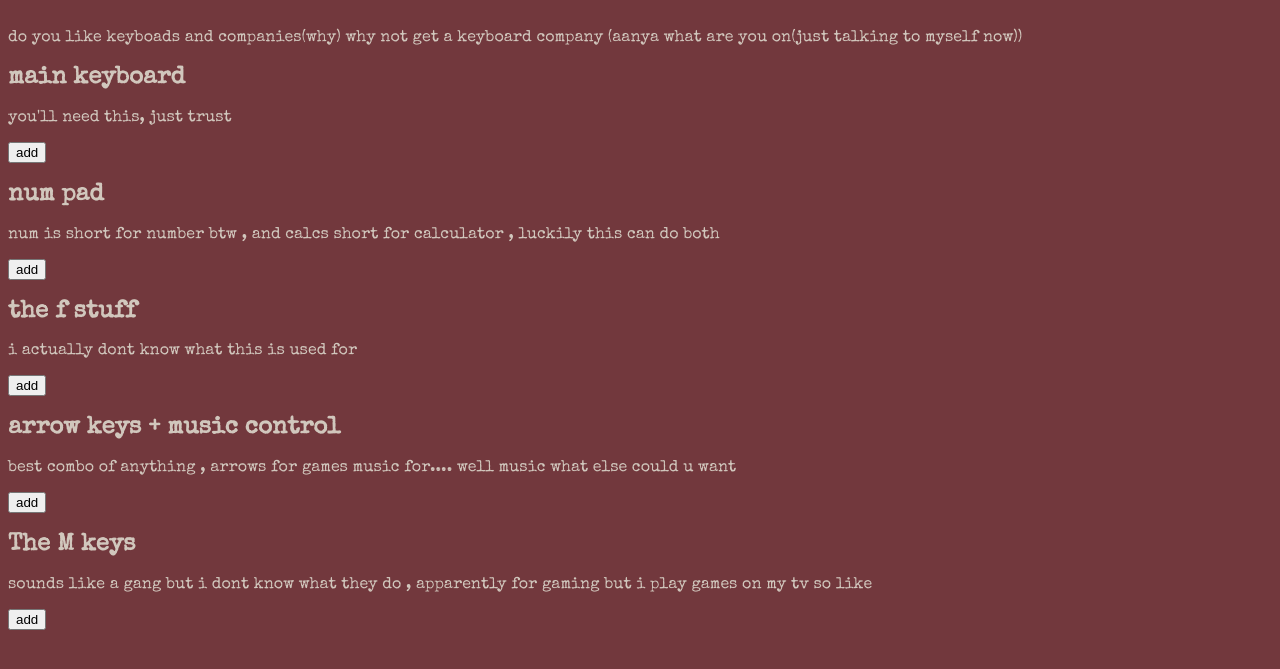
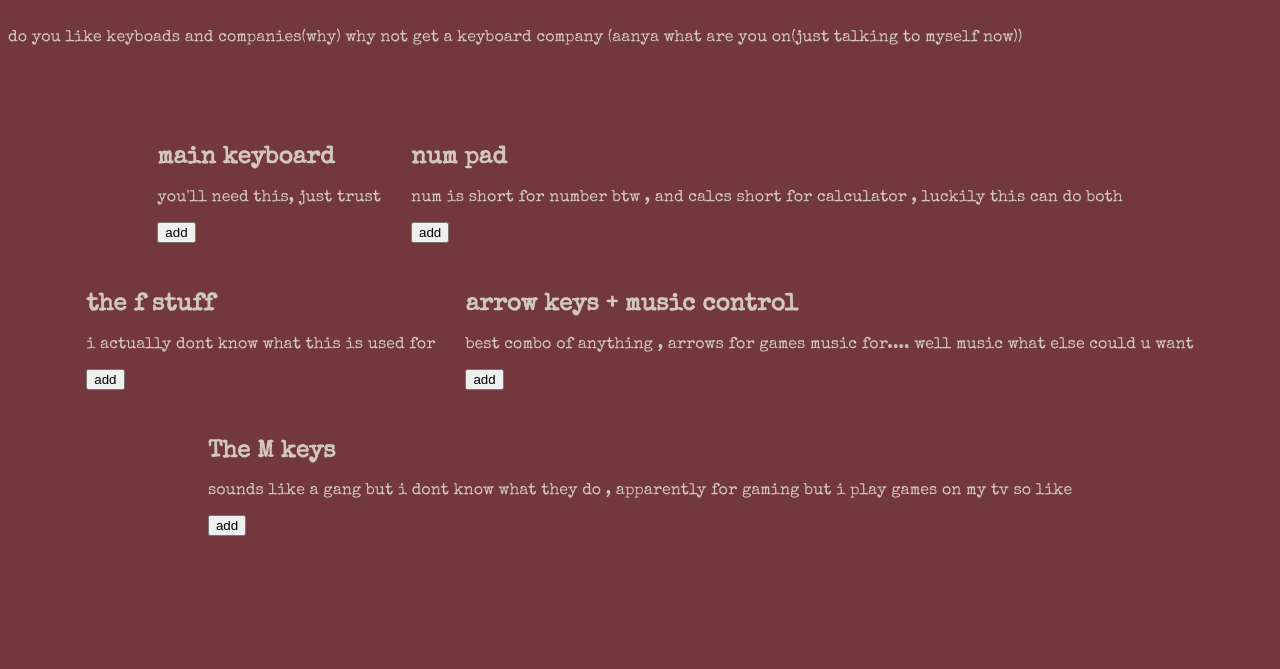
Before and after one commit to wisegirl139-sudo/keyboard-and-co, a plain HTML site: page index.html in a window 1280 px wide. Shown: the part 87-756 px from the top of the page. Drawn offline with nearby package versions, Linux system fonts and the light colour scheme.

Commit message:
trust the process?? css looks weird rn

```diff
--- a/style.css
+++ b/style.css
@@ -13,3 +13,11 @@ body{
     text-align: center;
     font-size: 50px;
 }
+.cardcont{
+    display: flex;
+    justify-content: center;
+    flex-wrap: wrap;
+    gap: 30px;
+    margin: 60px auto;
+    padding: 20px;
+}
```
